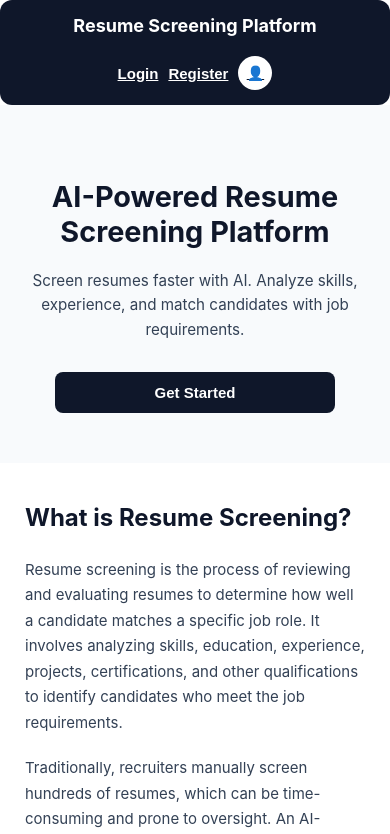
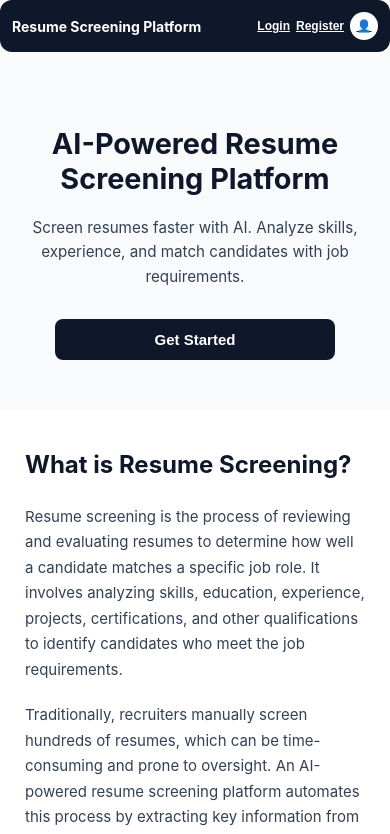
Before and after one commit to amrutha-201/resume-screening-frontend, a React (Create React App) app: page / in a window 390 px wide. Shown: the top 834 px of the page. Built offline with nearby package versions, Linux system fonts and the light colour scheme.

Commit message:
Update navbar.css

```diff
--- a/src/styles/navbar.css
+++ b/src/styles/navbar.css
@@ -100,30 +100,32 @@
 @media (max-width:768px){
 
     .navbar{
-        flex-direction:column;
-        gap:20px;
-        text-align:center;
+        flex-direction:row;
+        justify-content:space-between;
+        align-items:center;
+        padding:15px;
+        gap:10px;
         min-height:auto;
     }
 
     .left{
-        font-size:20px;
+        font-size:16px;
     }
 
     .right{
-        flex-wrap:wrap;
-        justify-content:center;
-        gap:15px;
+        flex-wrap:nowrap;
+        justify-content:flex-end;
+        gap:10px;
     }
 
     .nav-link-btn{
-        font-size:16px;
+        font-size:14px;
     }
 
     .profile-icon{
-        width:38px;
-        height:38px;
-        font-size:16px;
+        width:32px;
+        height:32px;
+        font-size:14px;
     }
 }
 
@@ -131,25 +133,25 @@
 @media (max-width:480px){
 
     .navbar{
-        padding:15px;
+        padding:12px;
         border-radius:12px;
     }
 
     .left{
-        font-size:18px;
+        font-size:14px;
     }
 
     .right{
-        gap:10px;
+        gap:6px;
     }
 
     .nav-link-btn{
-        font-size:15px;
+        font-size:12px;
     }
 
     .profile-icon{
-        width:34px;
-        height:34px;
-        font-size:14px;
+        width:28px;
+        height:28px;
+        font-size:12px;
     }
 }
```
